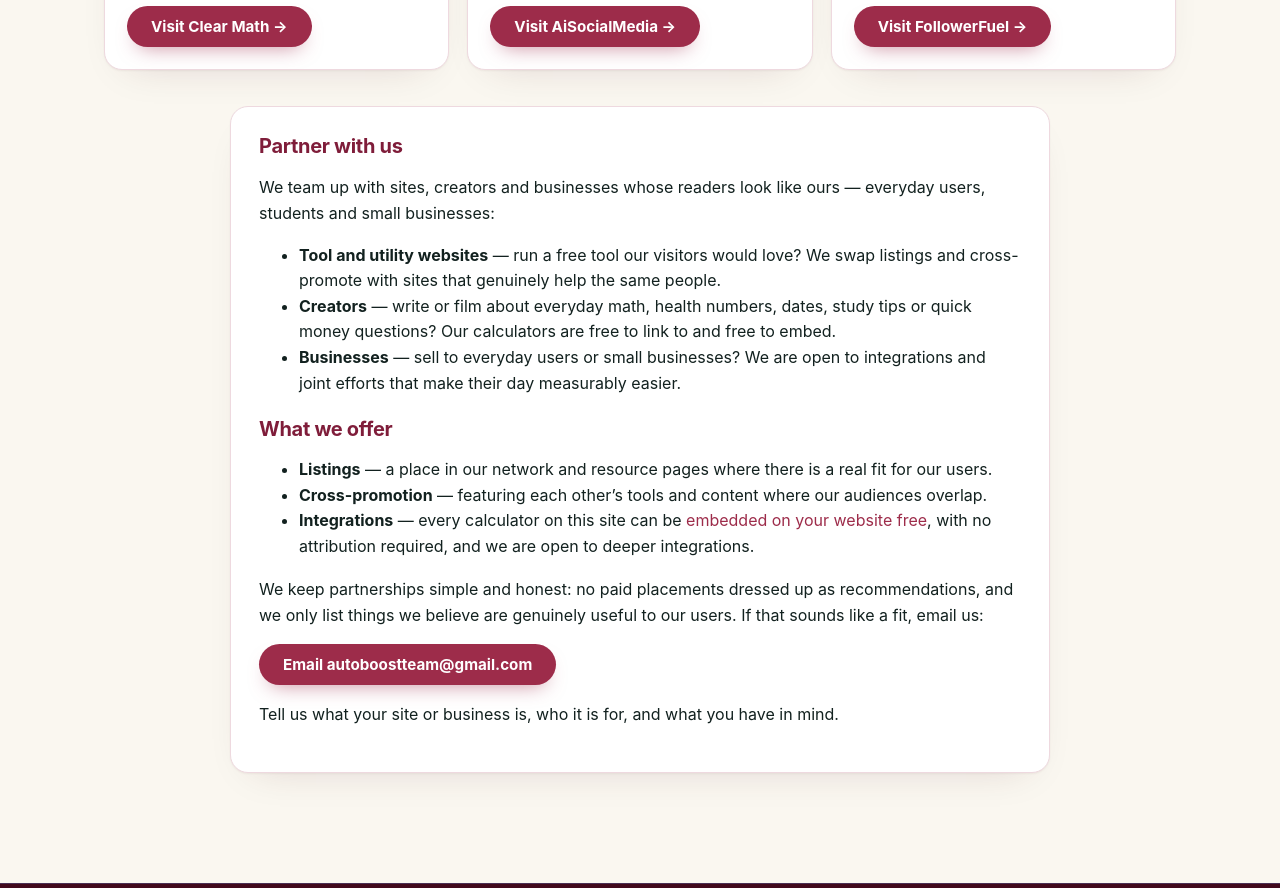
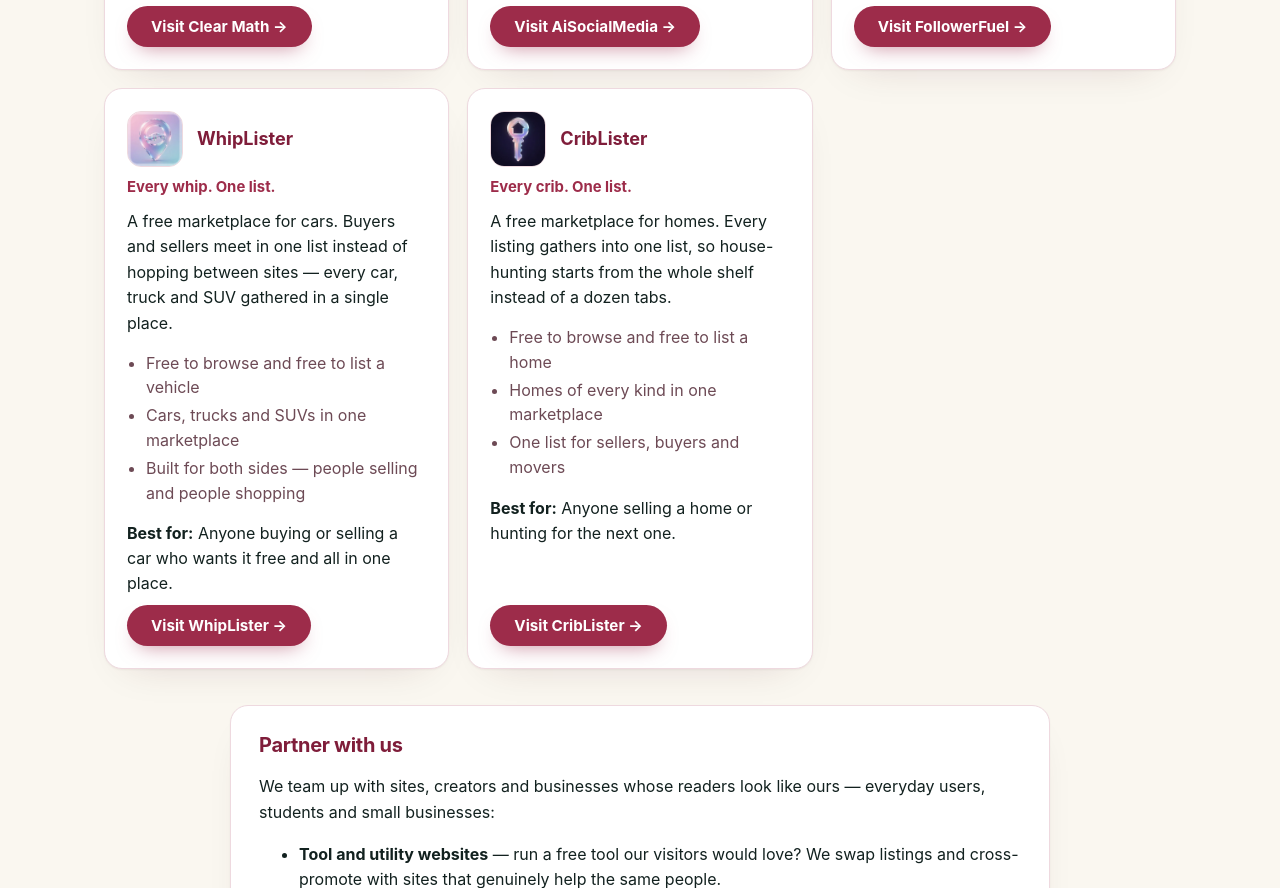
Before and after one commit to mjaiya5770/calculate-all, a plain HTML site: page partnerships.html in a window 1280 px wide. Shown: the part 2770-3658 px from the top of the page. Drawn offline with Linux system fonts and the light colour scheme.

Commit message:
Cycle 3 + NN-MODAL-FIX: partnerships +2 Whip/Crib (8 trees), modal watchdog starts at enqueue (all 10), SW bump

```diff
--- a/partnerships.html
+++ b/partnerships.html
@@ -81,6 +81,20 @@
       "name": "FollowerFuel",
       "url": "https://followerfuel.site",
       "image": "https://calculateall.site/assets/partners/followerfuel.webp"
+    },
+    {
+      "@type": "ListItem",
+      "position": 10,
+      "name": "WhipLister",
+      "url": "https://whiplister.com",
+      "image": "https://calculateall.site/assets/partners/whiplister.webp"
+    },
+    {
+      "@type": "ListItem",
+      "position": 11,
+      "name": "CribLister",
+      "url": "https://criblister.com",
+      "image": "https://calculateall.site/assets/partners/criblister.webp"
     }
   ]
 }
@@ -261,6 +275,36 @@
         <p class="pn-best"><strong>Best for:</strong> Creators and small brands growing an audience on social media.</p>
         <a class="btn pn-visit" href="https://followerfuel.site">Visit FollowerFuel &rarr;</a>
       </article>
+      <article class="pn-card">
+        <div class="pn-top">
+          <img class="pn-logo" src="assets/partners/whiplister.webp" alt="WhipLister logo" width="56" height="56" loading="lazy" decoding="async">
+          <h3 class="pn-name"><a href="https://whiplister.com">WhipLister</a></h3>
+        </div>
+        <p class="pn-tag">Every whip. One list.</p>
+        <p class="pn-desc">A free marketplace for cars. Buyers and sellers meet in one list instead of hopping between sites — every car, truck and SUV gathered in a single place.</p>
+        <ul class="pn-points">
+          <li>Free to browse and free to list a vehicle</li>
+          <li>Cars, trucks and SUVs in one marketplace</li>
+          <li>Built for both sides — people selling and people shopping</li>
+        </ul>
+        <p class="pn-best"><strong>Best for:</strong> Anyone buying or selling a car who wants it free and all in one place.</p>
+        <a class="btn pn-visit" href="https://whiplister.com">Visit WhipLister &rarr;</a>
+      </article>
+      <article class="pn-card">
+        <div class="pn-top">
+          <img class="pn-logo" src="assets/partners/criblister.webp" alt="CribLister logo" width="56" height="56" loading="lazy" decoding="async">
+          <h3 class="pn-name"><a href="https://criblister.com">CribLister</a></h3>
+        </div>
+        <p class="pn-tag">Every crib. One list.</p>
+        <p class="pn-desc">A free marketplace for homes. Every listing gathers into one list, so house-hunting starts from the whole shelf instead of a dozen tabs.</p>
+        <ul class="pn-points">
+          <li>Free to browse and free to list a home</li>
+          <li>Homes of every kind in one marketplace</li>
+          <li>One list for sellers, buyers and movers</li>
+        </ul>
+        <p class="pn-best"><strong>Best for:</strong> Anyone selling a home or hunting for the next one.</p>
+        <a class="btn pn-visit" href="https://criblister.com">Visit CribLister &rarr;</a>
+      </article>
     </div>
 
     <article class="card pn-pitch">
--- a/sw.js
+++ b/sw.js
@@ -1,6 +1,6 @@
 /* Calculate All service worker — app-shell cache, network-first for pages.
    Calculators keep working offline once visited; ads and APIs are never intercepted. */
-const CACHE = 'calculateall-v13';
+const CACHE = 'calculateall-v14';
 const SHELL = [
   '/',
   '/index.html',
```
Also changed, not shown: assets/ads.js (+11 -4 lines), assets/partners/criblister.webp (added), assets/partners/whiplister.webp (added).
